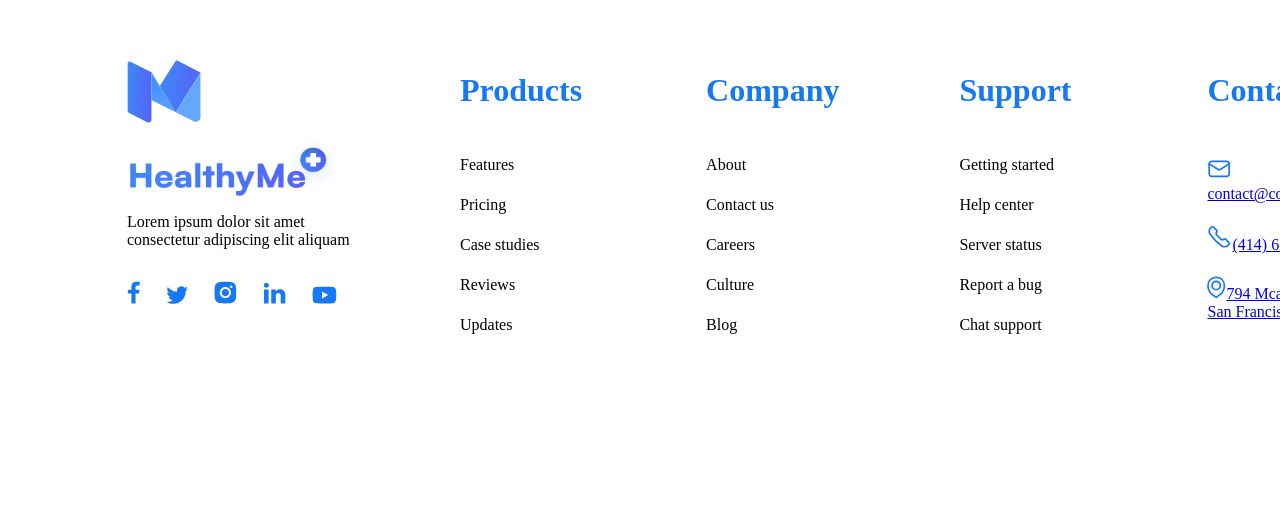
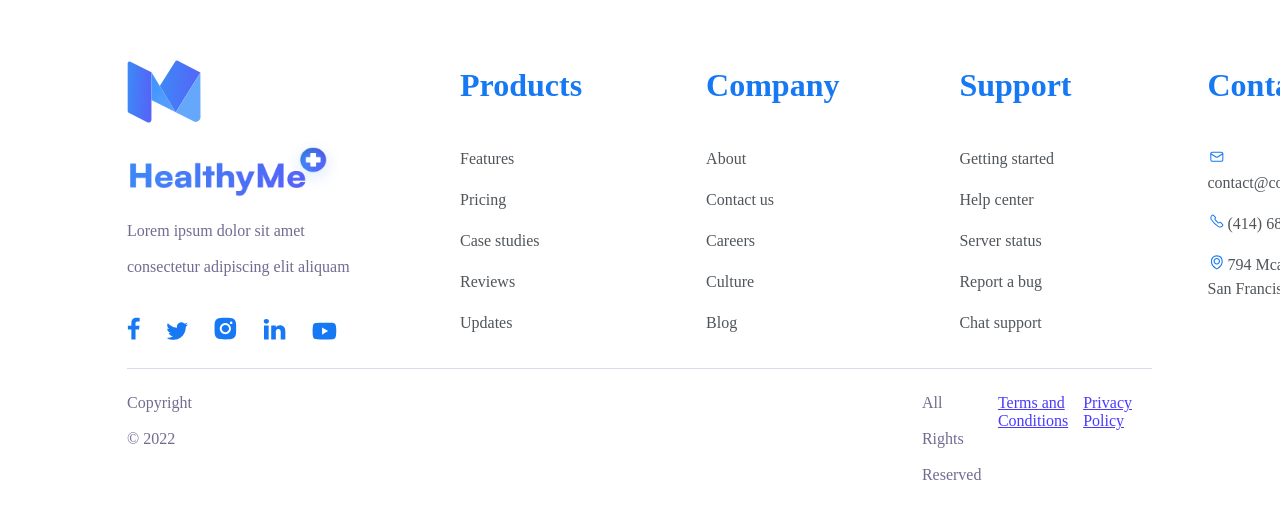
Before and after one commit to Forge-and-7-blacksmiths/Health_Care, a React (Create React App) app: page / in a window 1280 px wide. Shown: the part 101-620 px from the top of the page. Built offline with nearby package versions, Linux system fonts and the light colour scheme.

Commit message:
feature/footer

```diff
--- a/src/components/Footer/Footer.scss
+++ b/src/components/Footer/Footer.scss
@@ -1,67 +1,78 @@
-.container{
+.container {
   max-width: 1700px;
 }
-.footer{
+.footer {
   padding: 144px 120px 29px 119px;
 }
-.footerContainer{
+.footerContainer {
   display: flex;
 }
-.logoIcon{
+.logoIcon {
   width: 74px;
   height: 81px;
 }
-.logoText{
+.logoText {
   width: 220px;
   height: 65px;
 }
-.footerLogos{
+.footerLogos {
   display: flex;
   flex-direction: column;
 }
-.footerIconFacebook{
+.footerIconFacebook {
   width: 13px;
   height: 23px;
 }
-.footerIconTwitter{
+.footerIconTwitter {
   width: 22px;
   height: 18px;
 }
-.footerIconInstagram{
+.footerIconInstagram {
   width: 23px;
   height: 23px;
 }
-.footerIconLinkedin{
+.footerIconLinkedin {
   width: 23px;
   height: 22px;
 }
-.footerIconYouTube{
+.footerIconYouTube {
   width: 25px;
   height: 18px;
 }
-.footerLeft{
+.footerIcons{
+    width: 20px;
+    height: 15px;
+}
+.footerLeft {
   display: flex;
   flex-direction: column;
   padding: 0;
   margin-right: 97px;
 }
-.footerProduct{
+.footerUnderlineBlock {
+  display: flex;
+  align-items: baseline;
+  justify-content: flex-end;
+  border-top: 1.2px solid #d9dbe9;
+}
+.footerProduct {
   margin-right: 124px;
 }
-.footerCompany{
+.footerCompany {
   margin-right: 120px;
 }
-.footerSupport{
+.footerSupport {
   margin-right: 136px;
-
 }
-.footerContact{
-
+.footerContactLink {
+    line-height: 24px;
+    text-decoration: none;
+    color: #4F555A;
 }
-.footerIconsBlock{
+.footerIconsBlock {
   display: flex;
 }
-.footerIconsList{
+.footerIconsList {
   list-style: none;
   display: flex;
   align-items: baseline;
@@ -69,21 +80,55 @@
   justify-content: start;
   padding: 0;
 }
-.footerIconsItem{
+.footerIconsItem {
   margin-right: 26px;
 }
-.footerList{
+.footerList {
   list-style: none;
   display: flex;
   flex-direction: column;
   justify-content: start;
   padding: 0;
 }
-.footerSubject{
-    margin-bottom: 47px;
-    color: #1678F2;
-
+.footerSubject {
+  margin-bottom: 48px;
+  line-height: 27px;
+  color: #1678f2;
 }
-.footerItem{
-    margin-bottom: 22px;
+.footerItem {
+  margin-bottom: 17px;
+  line-height: 24px;
+  color: #4F555A;
+  padding: 0;
 }
+.noNameText{
+    color: #6F6C90;
+    line-height: 36px;
+}
+.footerCopyright {
+  margin-right: 730px;
+  color: #6F6C90;
+  line-height: 36px;
+}
+.footerRights {
+  margin-right: 15px;
+  position: relative;
+  line-height: 36px;
+  color: #6F6C90;
+}
+.footerRights::after{
+    content: '';
+    position: absolute;
+    width: 1px;
+    height: 15px;
+    color:#1678f2;
+    right: 200;
+}
+.termsConditions {
+  margin-right: 15px;
+  color: #4A3AFF;
+}
+.policy {
+  margin-right: 20px;
+  color: #4A3AFF;
+}
--- a/src/components/Footer/Footer.tsx
+++ b/src/components/Footer/Footer.tsx
@@ -25,7 +25,7 @@ export const Footer = () => {
           <img
             className ={'logoText'}
               src={logoText} alt='logoText' />
-              <p className=''>Lorem ipsum dolor sit amet consectetur adipiscing elit aliquam</p></div>
+              <p className='noNameText'>Lorem ipsum dolor sit amet consectetur adipiscing elit aliquam</p></div>
                 <div className='footerIconsBlock'>
           <ul className='footerIconsList'>
             <li className='footerIconsItem'><a href='index.html' className='footerIconsLink'> <img className='footerIconFacebook' src={iconFacebook} alt='icon' /> </a></li>
@@ -76,6 +76,11 @@ San Francisco, 94102</a></li>
           </ul>
       </div>
       </div>
+      <div className="footerUnderlineBlock">
+        <p className="footerCopyright">Copyright © 2022 </p>
+        <p className="footerRights">All Rights Reserved</p>
+        <a href="index.html" className="termsConditions">Terms and Conditions</a>
+        <a href="index.html" className="policy">Privacy Policy</a></div>
     </footer>
   );
 };
```
Lines whose indentation alone changed are shown as unchanged.
